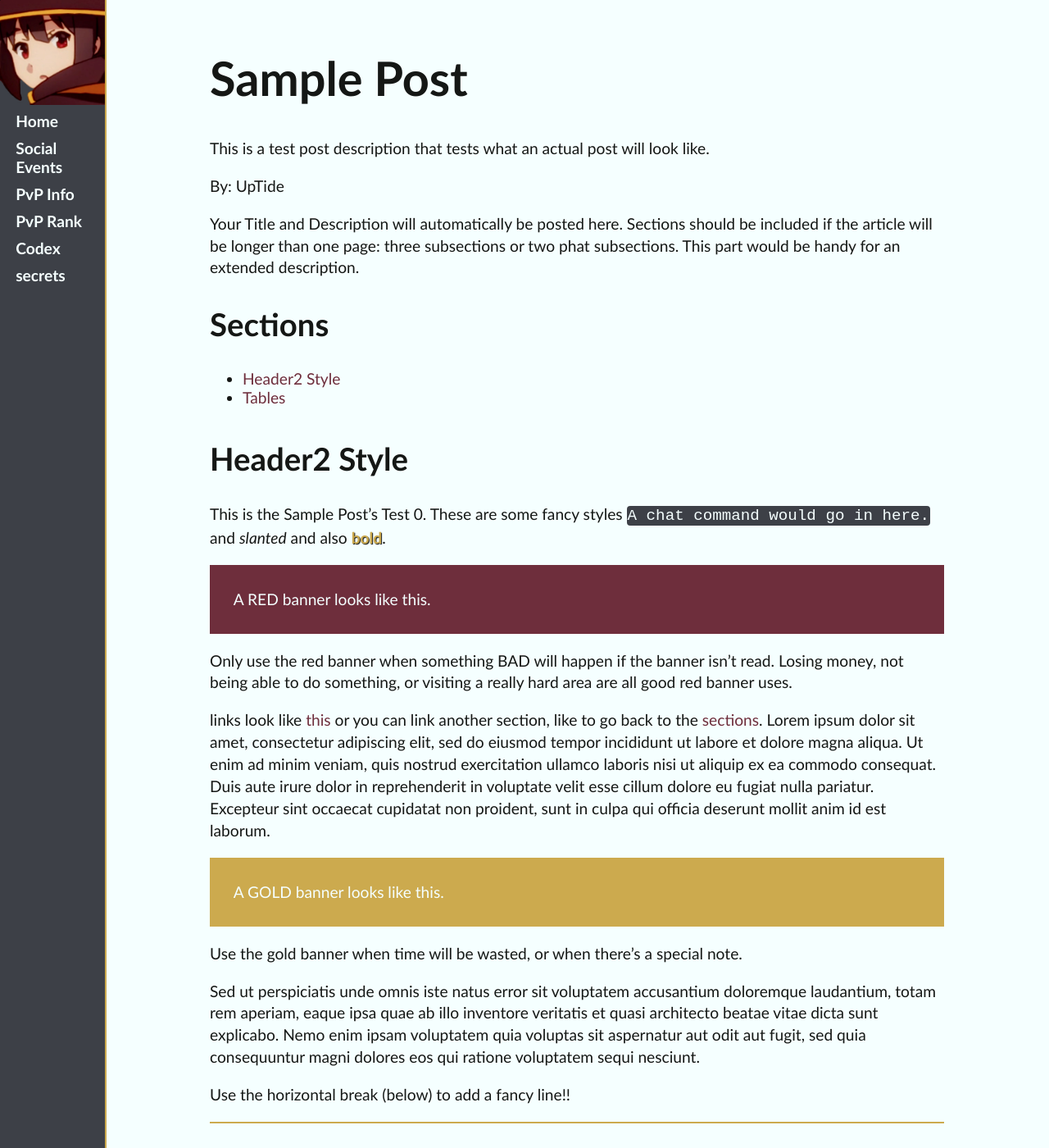
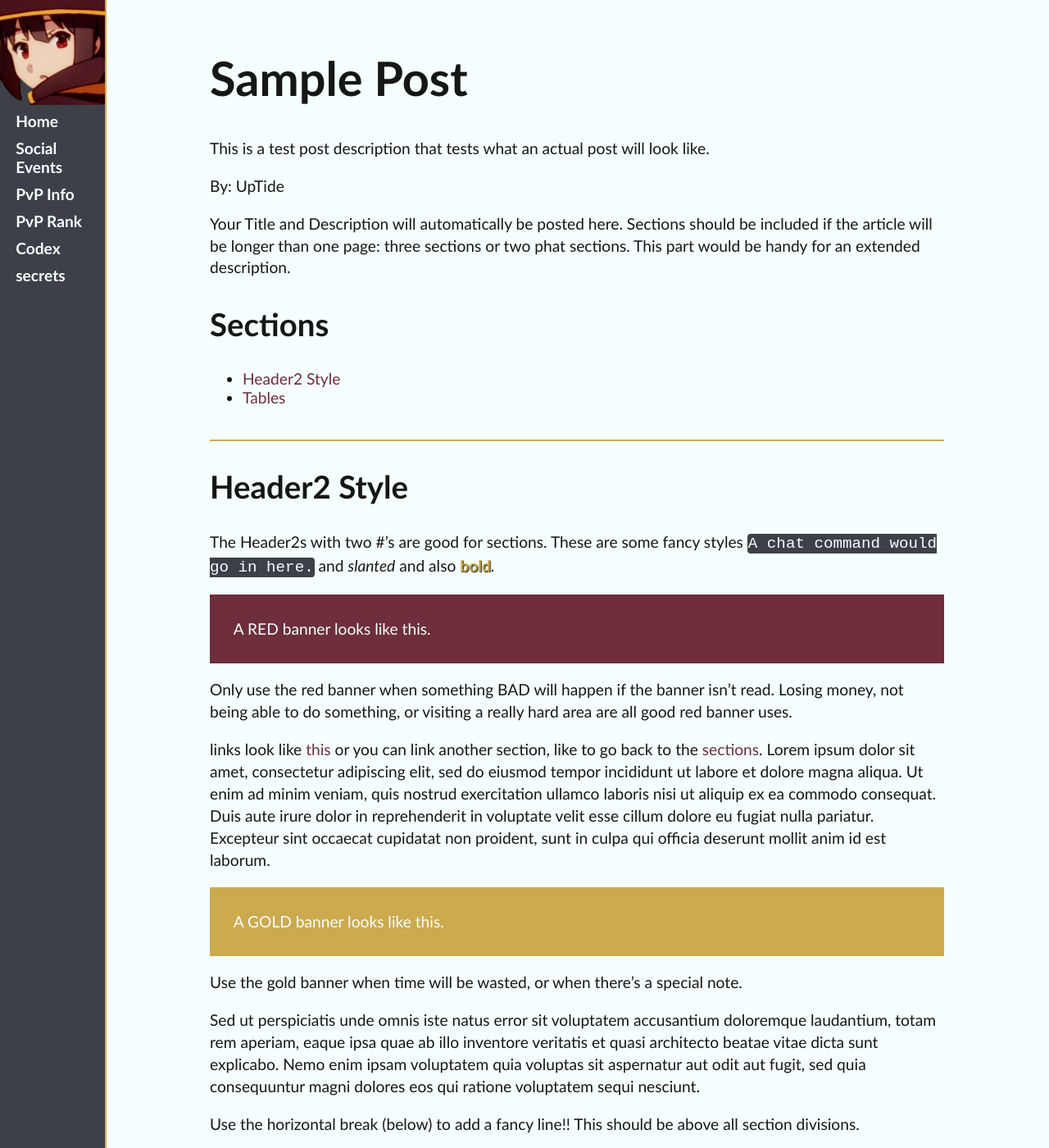
Before and after one commit to ideonella/ideonella.github.io, a Jekyll site: the page built from _posts/2021-05-03-sample-post.md, in a window 1280 px wide and 1400 px high. Shown: the whole window at 82% size. Built offline with Jekyll 4.4.1, drawn with Linux system fonts in a browser that asks for light colours; some of the changed text lies outside the part shown.

Commit message:
Update 2021-05-03-sample-post.md

```diff
--- a/_posts/2021-05-03-sample-post.md
+++ b/_posts/2021-05-03-sample-post.md
@@ -5,16 +5,18 @@ author: UpTide
 layout: post
 ---
 
-Your Title and Description will automatically be posted here. Sections should be included if the article will be longer than one page: three subsections or two phat subsections. This part would be handy for an extended description.
+Your Title and Description will automatically be posted here. Sections should be included if the article will be longer than one page: three sections or two phat sections. This part would be handy for an extended description.
 
 ## Sections {#sections}
 
 - [Header2 Style](#header2-style)
 - [Tables](#tables)
 
+---
+
 ## Header2 Style {#header2-style}
 
-This is the Sample Post's Test 0. These are some fancy styles `A chat command would go in here.` and *slanted* and also **bold**.
+The Header2s with two #'s are good for sections. These are some fancy styles `A chat command would go in here.` and *slanted* and also **bold**.
 
 A RED banner looks like this.
 {: .critical}
@@ -30,7 +32,7 @@ Use the gold banner when time will be wasted, or when there's a special note.
 
 Sed ut perspiciatis unde omnis iste natus error sit voluptatem accusantium doloremque laudantium, totam rem aperiam, eaque ipsa quae ab illo inventore veritatis et quasi architecto beatae vitae dicta sunt explicabo. Nemo enim ipsam voluptatem quia voluptas sit aspernatur aut odit aut fugit, sed quia consequuntur magni dolores eos qui ratione voluptatem sequi nesciunt.
 
-Use the horizontal break (below) to add a fancy line!!
+Use the horizontal break (below) to add a fancy line!! This should be above all section divisions.
 
 ---
 
@@ -48,6 +50,8 @@ Neque porro quisquam est, qui dolorem ipsum quia dolor sit amet, consectetur, ad
 
 ### Header3 Style {#header3-style}
 
+Header3 is good for subsections!
+
 |Column Header|Second|
 |-------------|------|
 |test|test1|
```
